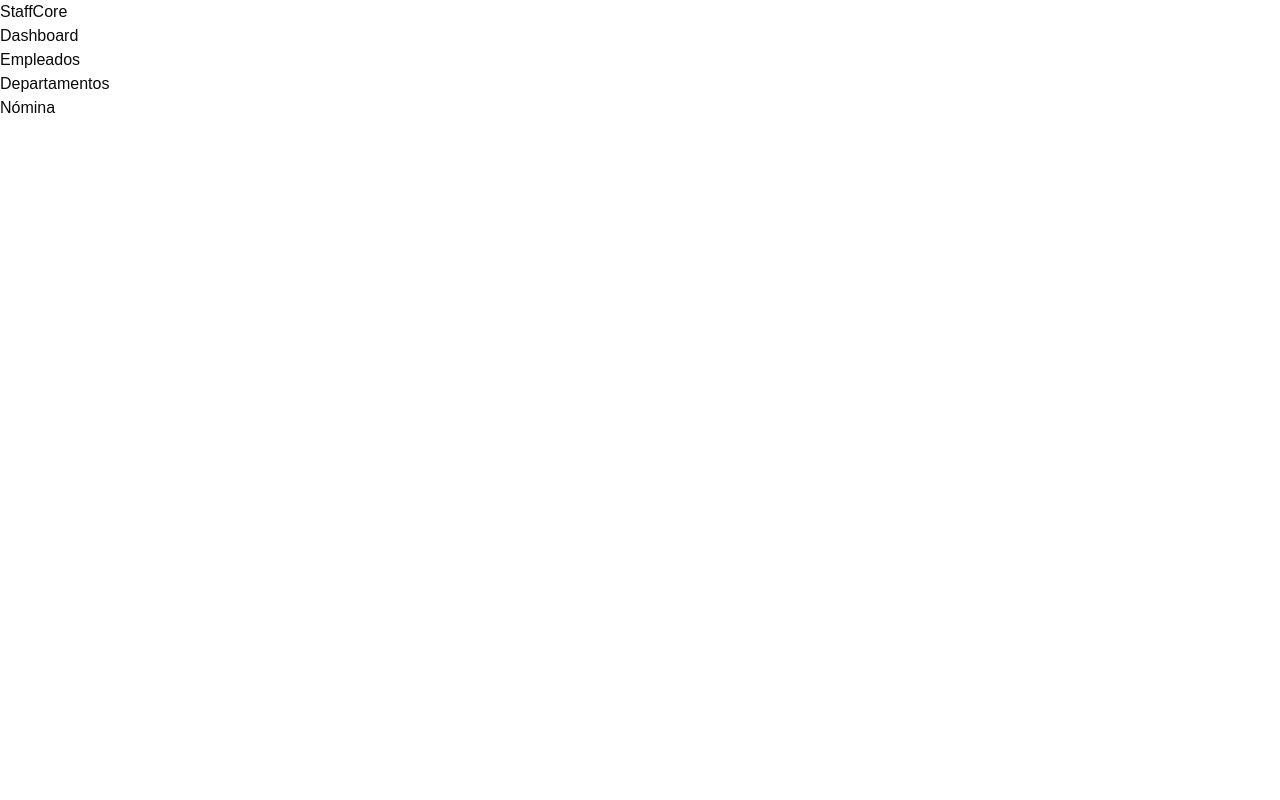
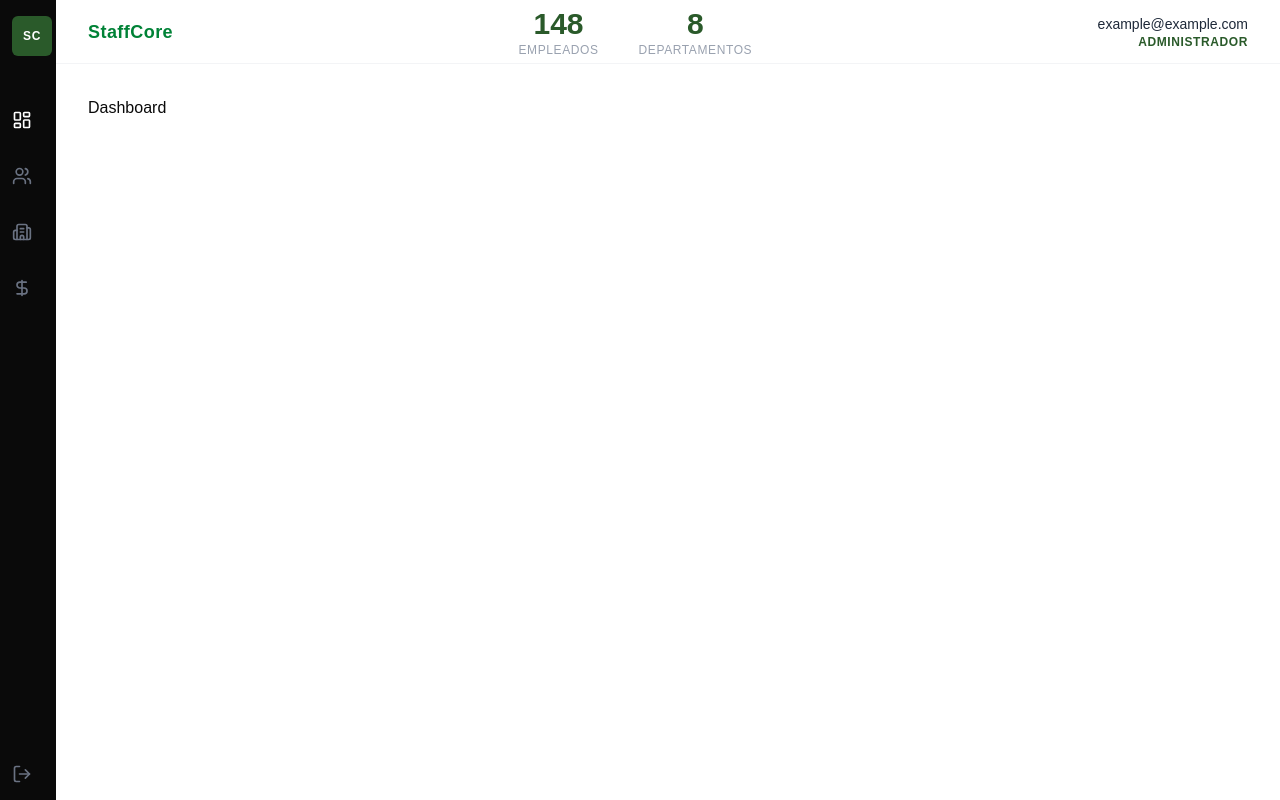
Before and after one commit to Daniel-Valencia-2021/staffcore, a React (Vite) app in the folder frontend/: page /dashboard in a window 1280 px wide. Built offline with nearby package versions, Linux system fonts and the light colour scheme.

Commit message:
feat(frontend): add Layout with Sidebar, Header and Outlet structure

```diff
--- a/frontend/src/components/layouts/Header.tsx
+++ b/frontend/src/components/layouts/Header.tsx
@@ -0,0 +1,31 @@
+export default function Header() {
+  return (
+    <header className="header h-16 border-b border-gray-100 flex items-center justify-between px-8 bg-white">
+      <div className="header-left flex items-center text-green-700 font-bold text-lg tracking-wide ">
+        <h1 className="header-title">StaffCore</h1>
+      </div>
+      <div className="flex gap-10">
+        <div className="flex flex-col items-center">
+          <span className="text-3xl font-black text-[#2a5a2a]">148</span>
+          <span className="text-xs text-gray-400 uppercase tracking-wider">
+            Empleados
+          </span>
+        </div>
+        <div className="flex flex-col items-center">
+          <span className="text-3xl font-black text-[#2a5a2a]">8</span>
+          <span className="text-xs text-gray-400 uppercase tracking-wider">
+            Departamentos
+          </span>
+        </div>
+      </div>
+      <div className="usuario flex flex-col items-end">
+        <span className="text-sm font-medium text-gray-800">
+          example@example.com
+        </span>
+        <span className="text-xs text-[#2a5a2a] font-semibold uppercase tracking-wider">
+          Administrador
+        </span>
+      </div>
+    </header>
+  );
+}
--- a/frontend/src/components/layouts/Layouts.tsx
+++ b/frontend/src/components/layouts/Layouts.tsx
@@ -1,20 +1,17 @@
+import { Outlet } from 'react-router-dom'
+import Sidebar from './Sidebar'
+import Header from './Header'
+
 export default function Layout() {
   return (
-    <div>
-      <header>
-        <h1>StaffCore</h1>
-      </header>
-      <nav>
-        <ul>
-          <li><a href="/dashboard">Dashboard</a></li>
-          <li><a href="/empleados">Empleados</a></li>
-          <li><a href="/departamentos">Departamentos</a></li>
-          <li><a href="/nomina">Nómina</a></li>
-        </ul>
-      </nav>
-      <main>
-        {/* Aquí se renderizarán las páginas según la ruta */}
-      </main>
+    <div className="layout flex h-screen bg-white">
+      <Sidebar />
+      <div className="main-content flex-1 flex flex-col overflow-hidden">
+        <Header />
+        <main className="content-area flex-1 overflow-y-auto p-8">
+          <Outlet />
+        </main>
+      </div>
     </div>
   )
 }
--- a/frontend/src/components/layouts/Sidebar.tsx
+++ b/frontend/src/components/layouts/Sidebar.tsx
@@ -0,0 +1,75 @@
+import {
+  Building2,
+  DollarSignIcon,
+  LayoutDashboard,
+  LogOut,
+  Users,
+} from "lucide-react";
+import { NavLink } from "react-router-dom";
+
+export default function Sidebar() {
+  return (
+    <aside className="group w-14 hover:w-56 transition-all duration-300 h-full bg-[#0a0a0a] flex flex-col items-start py-4 gap-4 px-3">
+      <div className="logo w-10 h-10 rounded-sm bg-[#2a5a2a] flex items-center justify-center text-white text-xs font-black tracking-wider">
+        SC
+      </div>
+
+      <nav className="sidebar-nav flex flex-col gap-4 mt-7 items-center flex-1">
+        <NavLink
+          to="/dashboard"
+          className={({ isActive }) =>
+            `w-full flex items-center gap-3 h-10 ${isActive ? "text-white" : "text-gray-500 hover:text-white"}`
+          }
+        >
+          <LayoutDashboard size={20} className="shrink-0" />
+          <span className="hidden group-hover:block whitespace-nowrap text-sm">
+            Dashboard
+          </span>
+        </NavLink>
+
+        <NavLink
+          to="/empleados"
+          className={({ isActive }) =>
+            `w-full flex items-center gap-3 h-10 ${isActive ? "text-white" : "text-gray-500 hover:text-white"}`
+          }
+        >
+          <Users size={20} className="shrink-0" />
+          <span className="hidden group-hover:block whitespace-nowrap text-sm">
+            Empleados
+          </span>
+        </NavLink>
+
+        <NavLink
+          to="/departamentos"
+          className={({ isActive }) =>
+            `w-full flex items-center gap-3 h-10 ${isActive ? "text-white" : "text-gray-500 hover:text-white"}`
+          }
+        >
+          <Building2 size={20} className="shrink-0" />
+          <span className="hidden group-hover:block whitespace-nowrap text-sm">
+            Departamentos
+          </span>
+        </NavLink>
+
+        <NavLink
+          to="/nomina"
+          className={({ isActive }) =>
+            `w-full flex items-center gap-3 h-10 ${isActive ? "text-white" : "text-gray-500 hover:text-white"}`
+          }
+        >
+          <DollarSignIcon size={20} className="shrink-0" />
+          <span className="hidden group-hover:block whitespace-nowrap text-sm">
+            Nómina
+          </span>
+        </NavLink>
+      </nav>
+
+      <button className="text-gray-500 hover:text-white" title="Cerrar sesión">
+        <LogOut size={20} />
+        <span className="hidden group-hover:block whitespace-nowrap text-sm">
+            Cerrar sesión
+          </span>
+      </button>
+    </aside>
+  );
+}
```
